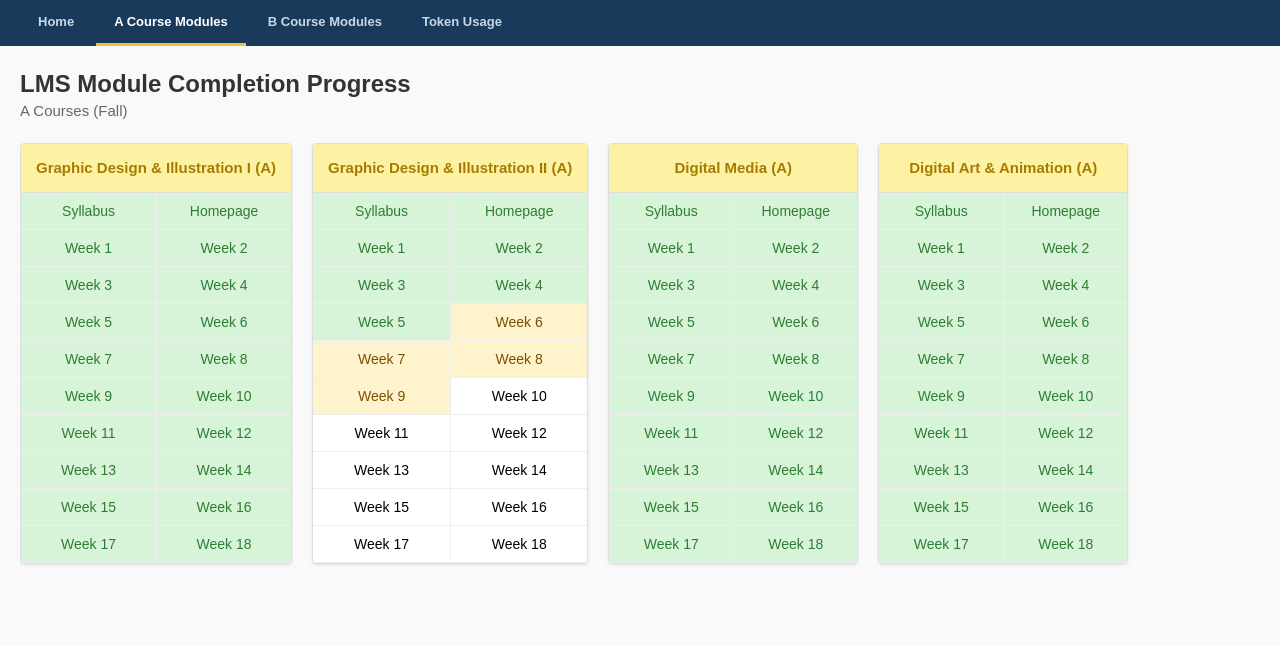
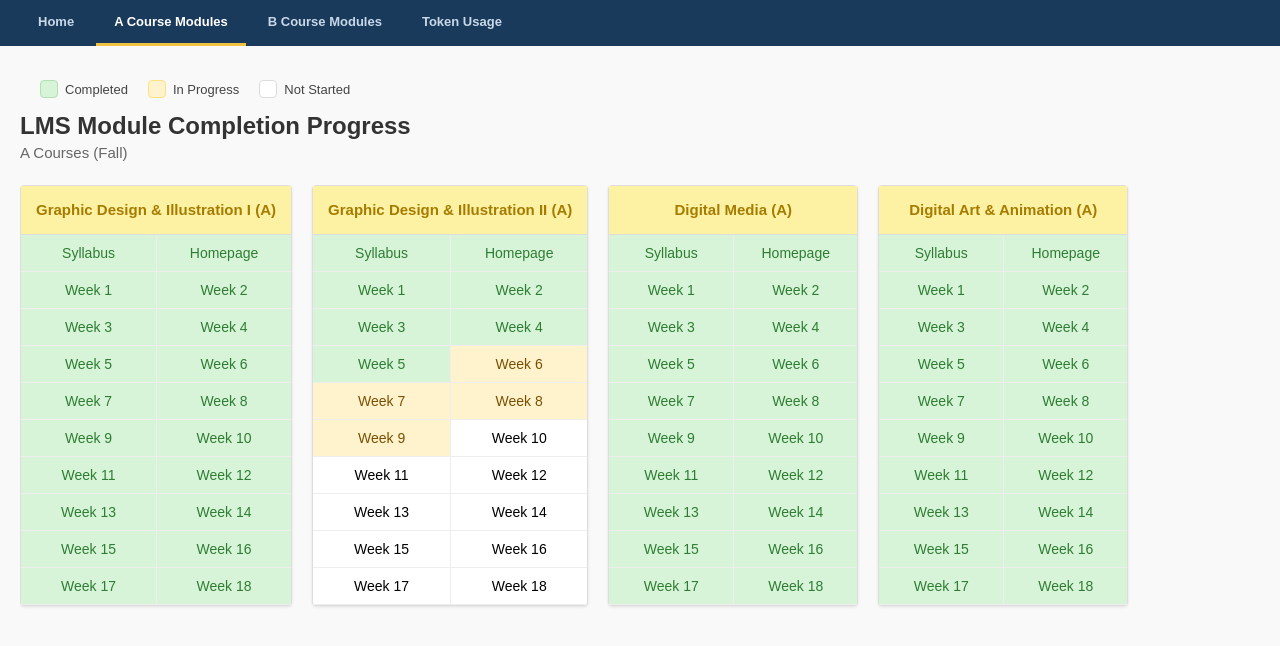
Before and after one commit to hps-idworks/harmony-course-progress, a plain HTML site: page a-courses.html in a window 1280 px wide. Drawn offline with Linux system fonts and the light colour scheme.

Commit message:
Fix: insert legend HTML into page-content div

```diff
--- a/a-courses.html
+++ b/a-courses.html
@@ -58,6 +58,12 @@
     </nav>
 
     <div class="page-content">
+    <div class="legend">
+        <span class="legend-item"><span class="legend-swatch completed"></span> Completed</span>
+        <span class="legend-item"><span class="legend-swatch in-progress"></span> In Progress</span>
+        <span class="legend-item"><span class="legend-swatch"></span> Not Started</span>
+    </div>
+
         <h1 class="page-title">LMS Module Completion Progress</h1>
         <h2 class="page-subtitle">A Courses (Fall)</h2>
         <div class="dashboard">
```
Also changed, not shown: b-courses.html (+6 -0 lines).
